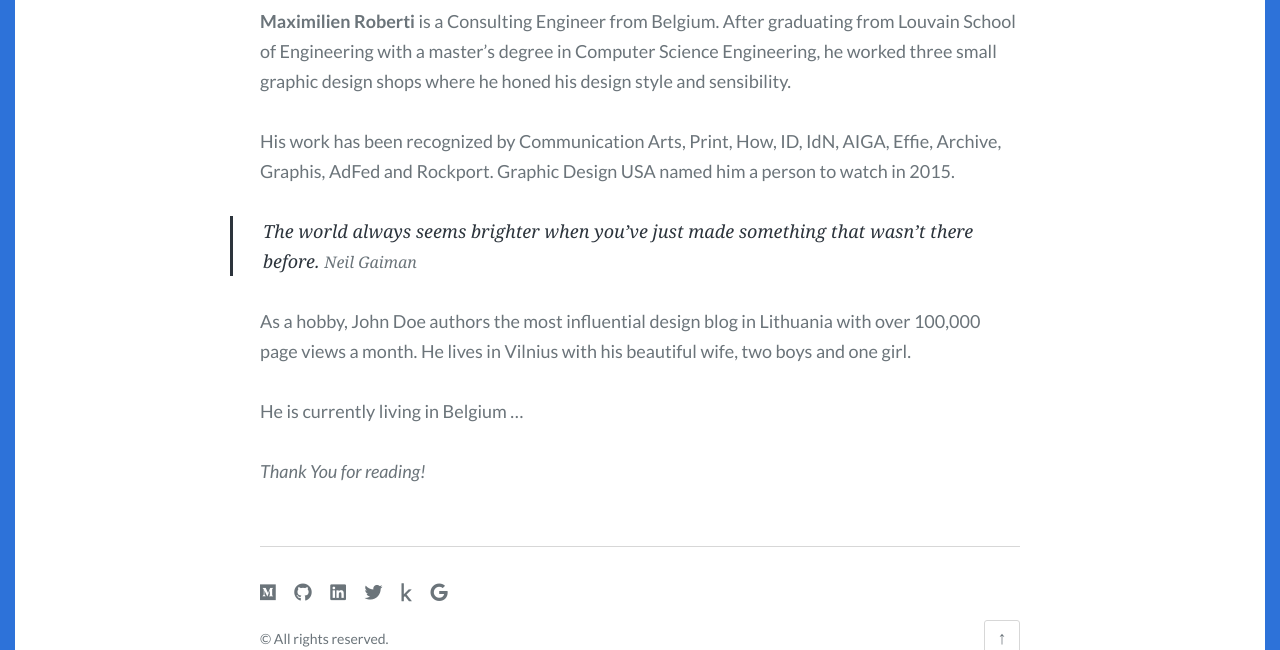
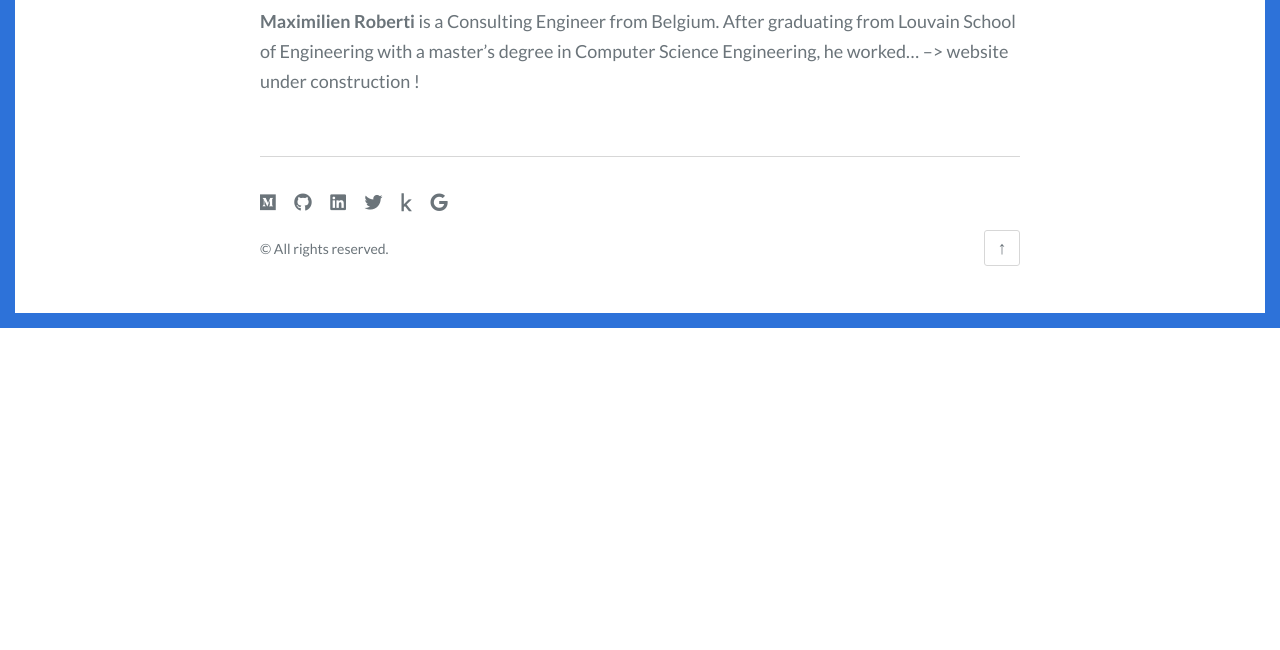
Before and after one commit to maximilienroberti/Scriptor-blog, a Jekyll site: the page built from about.md, in a window 1280 px wide and 900 px high, scrolled down 710 px, cut to the strip 250-900 px from the top of the window. Built offline with Jekyll 4.4.1, drawn with Linux system fonts in a browser that asks for light colours; after the commit the page ends 1288 px from its top, so only the background shows below that.

Commit message:
Update Pages “about”

```diff
--- a/about.md
+++ b/about.md
@@ -4,14 +4,4 @@ description: An optional about page for Scriptor Jekyll theme
 feature_image: /images/profile_picture_5_3.jpg
 layout: page
 ---
-**Maximilien Roberti** is a Consulting Engineer from Belgium. After graduating from Louvain School of Engineering with a master's degree in Computer Science Engineering, he worked  three small graphic design shops where he honed his design style and sensibility.
-
-His work has been recognized by Communication Arts, Print, How, ID, IdN, AIGA, Effie, Archive, Graphis, AdFed and Rockport. Graphic Design USA named him a person to watch in 2015.
-
-> The world always seems brighter when you’ve just made something that wasn’t there before. <cite>Neil Gaiman</cite>
-
-As a hobby, John Doe authors the most influential design blog in Lithuania with over 100,000 page views a month. He lives in Vilnius with his beautiful wife, two boys and one girl.
-
-He is currently living in Belgium ...
-
-_Thank You for reading!_
+**Maximilien Roberti** is a Consulting Engineer from Belgium. After graduating from Louvain School of Engineering with a master's degree in Computer Science Engineering, he worked... --> website under construction !
```
